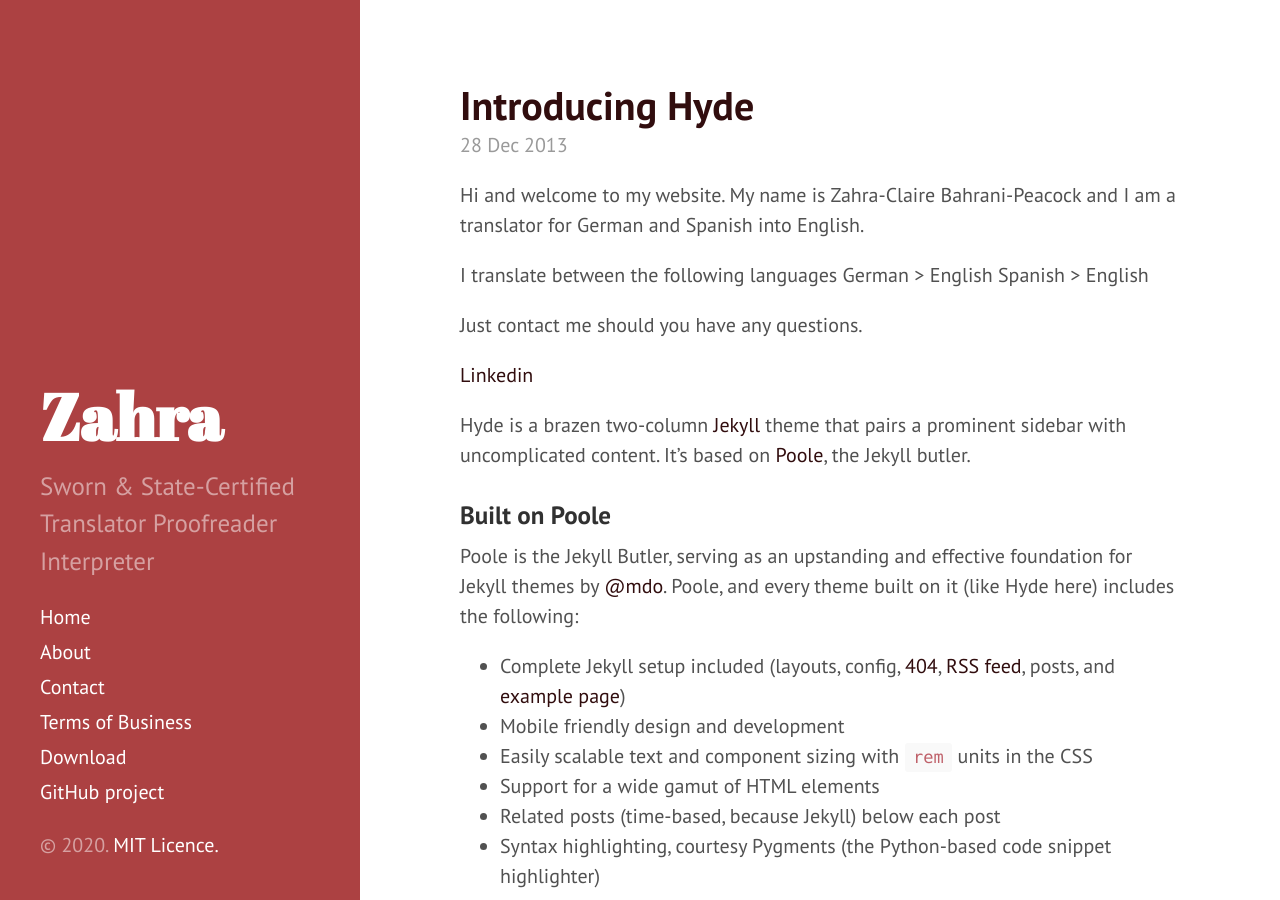
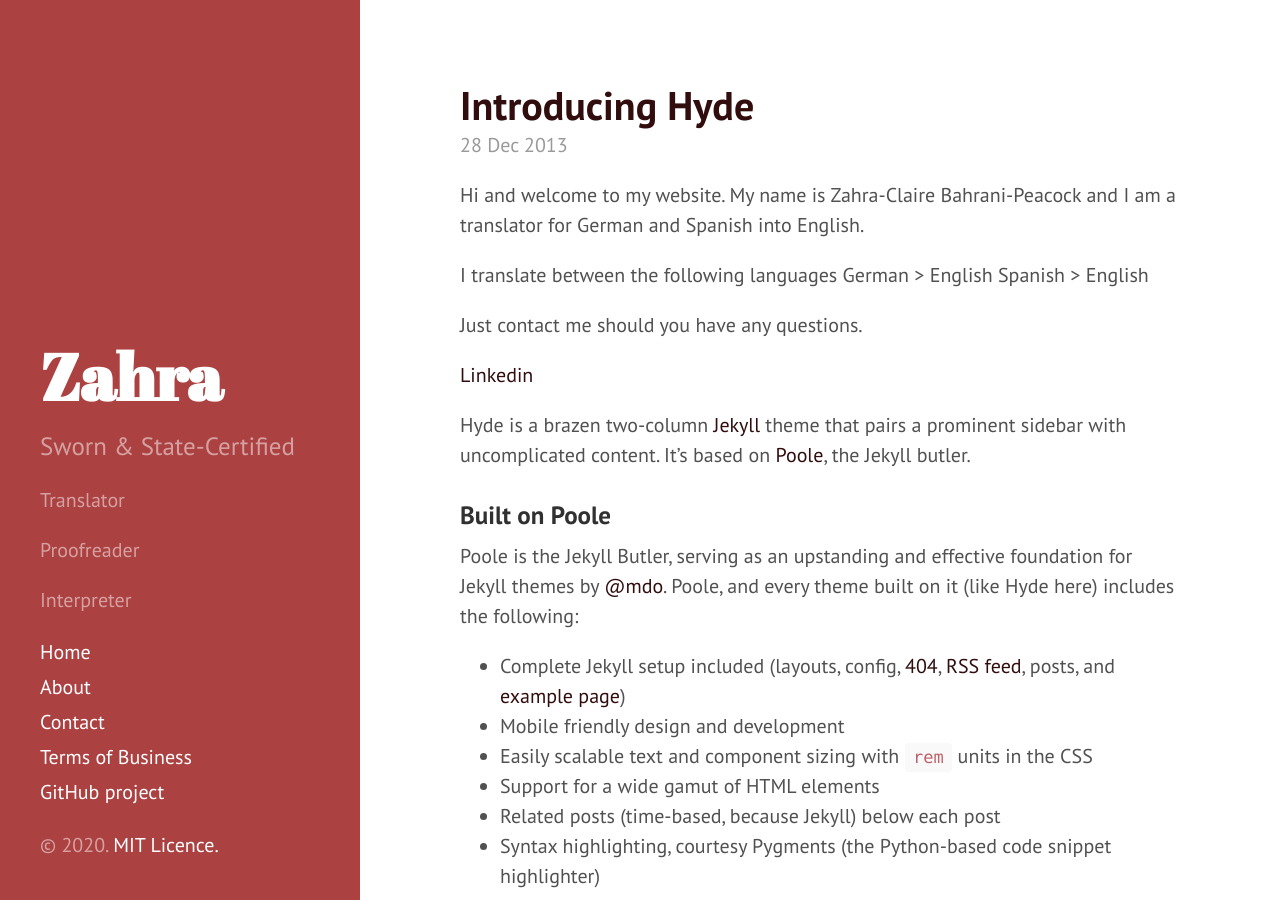
Before and after one commit to Zahra-Claire-Bahrani-Peacock/zahra-claire-bahrani-peacock.github.io, a Jekyll site: the page built from index.html, in a window 1280 px wide and 900 px high. Built offline with Jekyll 4.4.1, drawn with Linux system fonts in a browser that asks for light colours; the list of posts is cut into pages by our own code.

Commit message:
Updates sidebar
Updated description in config doc
Updated sidebar to delete the download button

```diff
--- a/_config.yml
+++ b/_config.yml
@@ -6,9 +6,9 @@
 title:            Zahra
 tagline:          'Peacock translations'
 description:      'Sworn & State-Certified
-Translator
-Proofreader
-Interpreter'
+<p>Translator</p>
+<p>Proofreader</p>
+<p>Interpreter</p>'
 url:              https://peacock-translations.github.io/
 baseurl:          /
 
--- a/_includes/sidebar.html
+++ b/_includes/sidebar.html
@@ -26,7 +26,6 @@
         {% endif %}
       {% endfor %}
 
-      <a class="sidebar-nav-item" href="{{ site.github.repo }}/archive/v{{ site.version }}.zip">Download</a>
       <a class="sidebar-nav-item" href="{{ site.github.repo }}">GitHub project</a>
     </nav>
 
```
